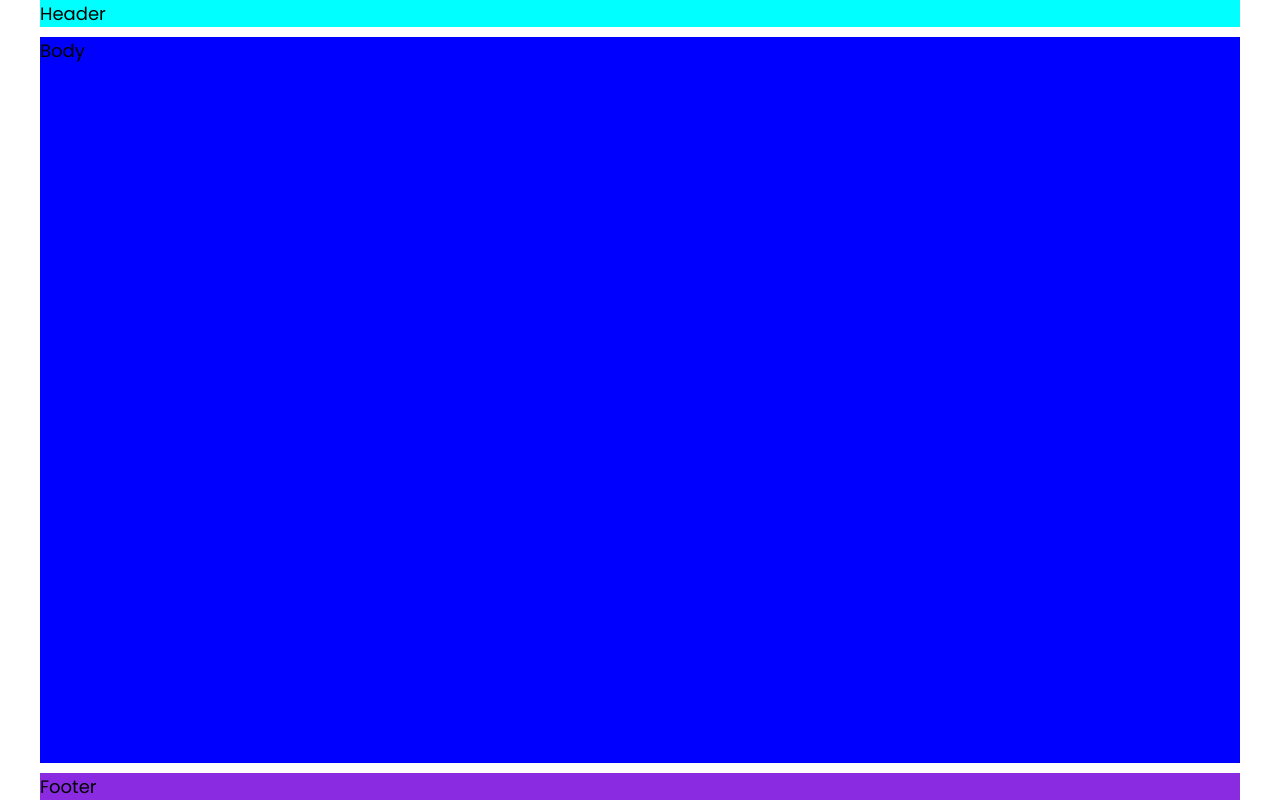
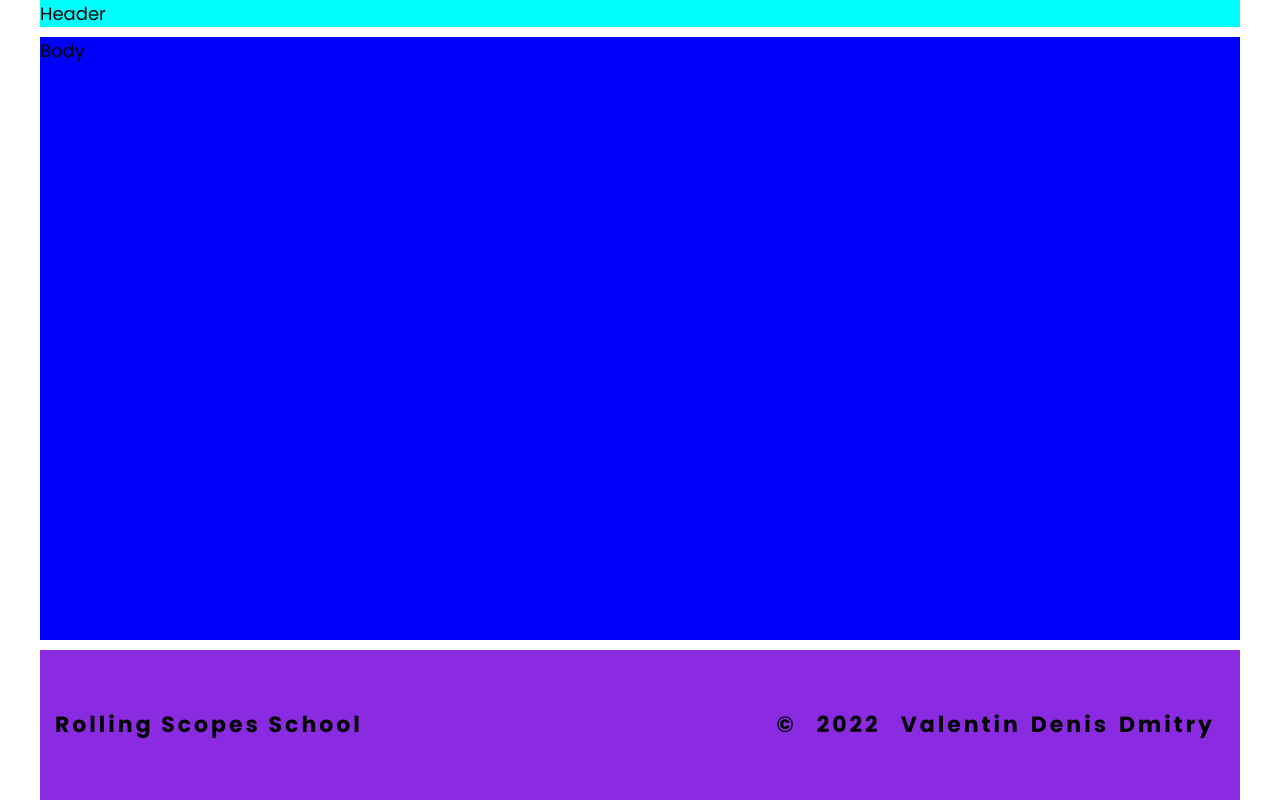
Before and after one commit to DnsYOUdnk/rslang, a React (Create React App) app in the folder rslang-app/: page / in a window 1280 px wide. Built offline with nearby package versions, Linux system fonts and the light colour scheme.

Commit message:
docs: create Footer

```diff
--- a/rslang-app/package.json
+++ b/rslang-app/package.json
@@ -18,7 +18,8 @@
     "react-dom": "^18.2.0",
     "react-scripts": "5.0.1",
     "typescript": "^4.7.4",
-    "web-vitals": "^2.1.4"
+    "web-vitals": "^2.1.4",
+    "classnames": "^2.3.1"
   },
   "scripts": {
     "start": "react-scripts start",
@@ -50,7 +51,6 @@
   "devDependencies": {
     "@typescript-eslint/eslint-plugin": "^5.33.1",
     "@typescript-eslint/parser": "^5.33.1",
-    "classnames": "^2.3.1",
     "eslint": "^8.2.0",
     "eslint-config-airbnb": "^19.0.4",
     "eslint-config-airbnb-typescript": "^17.0.0",
--- /dev/null
+++ b/rslang-app/src/components/Footer/Footer.module.css
@@ -0,0 +1,37 @@
+ .footer {
+    height: 150px;
+    padding: 50px 15px;
+    font-weight: 700;
+    letter-spacing: 3px;
+}
+
+.footer__wrap {
+    display: flex;
+    justify-content: space-between;
+    align-items: center;
+    width: 100%;
+    font-size: 22px;
+    line-height: 50px;
+}
+
+.footer__box {
+    display: flex;
+}
+.footer__box a {
+    padding-right: 10px;
+}
+
+.footer__box div {
+    margin-right: 20px;
+}
+
+
+.footer__rss, .footer__box a {
+    text-decoration: none;
+    color: inherit;
+    transition: all .3s;
+}
+
+.footer__rss:hover, .footer__box a:hover {
+    color: rgb(135, 12, 12);
+}
--- /dev/null
+++ b/rslang-app/src/components/Footer/Footer.props.ts
@@ -0,0 +1,3 @@
+import { DetailedHTMLProps, HTMLAttributes } from 'react';
+
+export interface FooterProps extends DetailedHTMLProps<HTMLAttributes<HTMLDivElement>, HTMLDivElement> {}
--- /dev/null
+++ b/rslang-app/src/components/Footer/Footer.tsx
@@ -0,0 +1,23 @@
+import { FooterProps } from './Footer.props';
+import cl from './Footer.module.css';
+import cn from 'classnames';
+
+export const Footer = ({ className, ...props }: FooterProps): JSX.Element => {
+    return (
+      <footer {...props} className={cn(className, cl.footer)}>
+          <div className={cl.footer__wrap}>
+            <a href='https://rs.school/js-stage0/' className={cl.footer__rss}>
+              Rolling Scopes School
+            </a>
+
+            <div className={cl.footer__box}>
+              <div>©</div>
+              <div>2022</div>
+              <a href='https://github.com/ValentinBrest'>Valentin</a>
+              <a href='#'>Denis</a>
+              <a href='#'>Dmitry</a>
+            </div>
+          </div>
+      </footer>
+    );
+};
--- a/rslang-app/src/pages/MainPage/MainPage.tsx
+++ b/rslang-app/src/pages/MainPage/MainPage.tsx
@@ -1,3 +1,4 @@
+import { Footer } from '../../components/Footer/Footer';
 import cl from './MainPage.module.css';
 
 export const MainPage = ( ): JSX.Element => {
@@ -5,7 +6,7 @@ export const MainPage = ( ): JSX.Element => {
       <div className={cl.wrapper}>
         <div className={cl.header}>Header</div>
         <div className={cl.body}>Body</div>
-        <div className={cl.footer}>Footer</div>
+        <Footer className={cl.footer}></Footer>
       </div>
     );
 };
```
Also changed, not shown: 1 other file (tests, documents, lock files or other folders).
